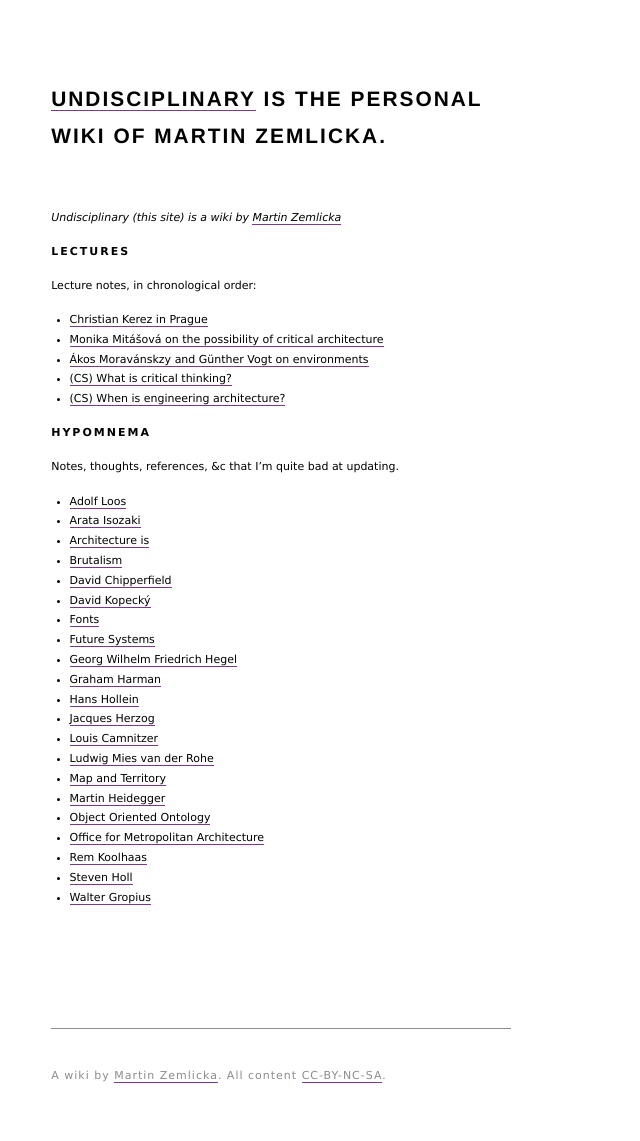
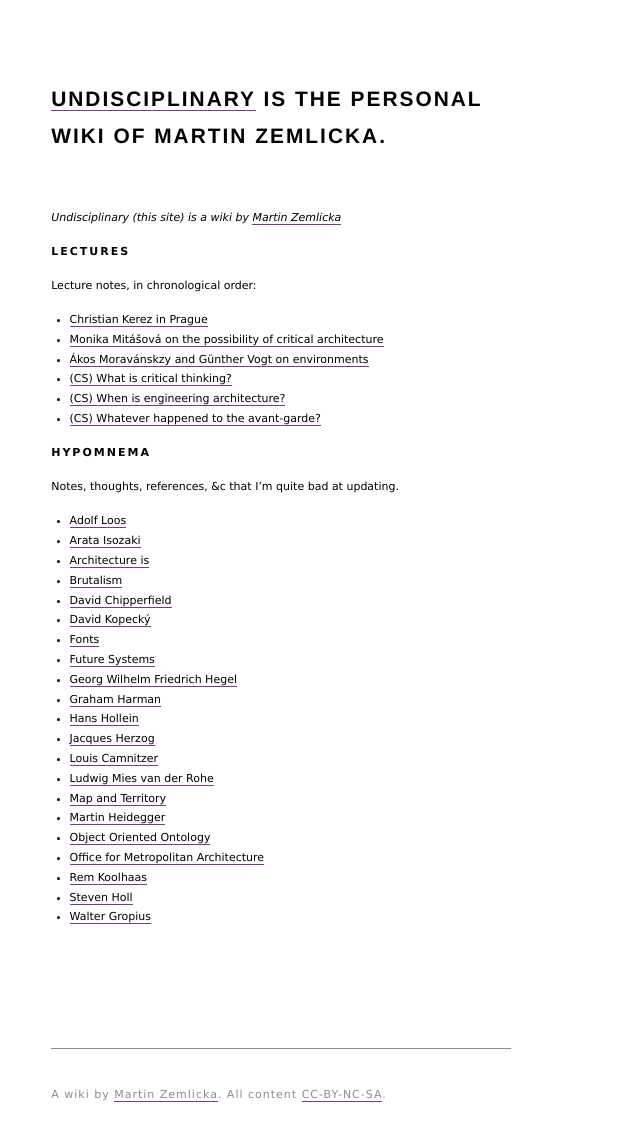
Before and after one commit to zmlka/undisciplinary, a Jekyll site: the page built from index.md, in a window 1280 px wide. Shown: the whole page, without its empty margins (0-640 px from the left). Built offline with Jekyll 4.4.1, drawn with Linux system fonts in a browser that asks for light colours.

Commit message:
whatever happened to the avant-garde

```diff
--- a/index.md
+++ b/index.md
@@ -17,6 +17,7 @@ Lecture notes, in chronological order:
 * [Ákos Moravánskzy and Günther Vogt on environments](moravansky_vogt)
 * [(CS) What is critical thinking?](what_is_critical_thinking)
 * [(CS) When is engineering architecture?](when_is_engineering_architecture)
+* [(CS) Whatever happened to the avant-garde?](whatever_happened_avant-garde)
 
 ## Hypomnema
 
```
